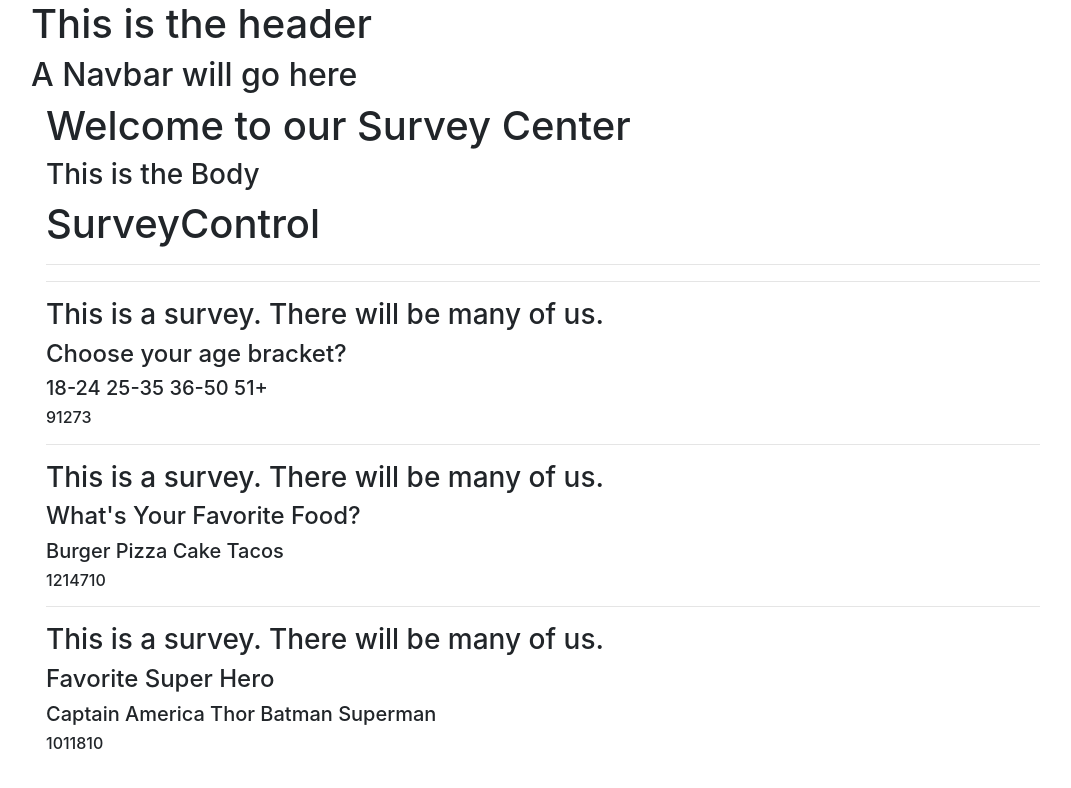
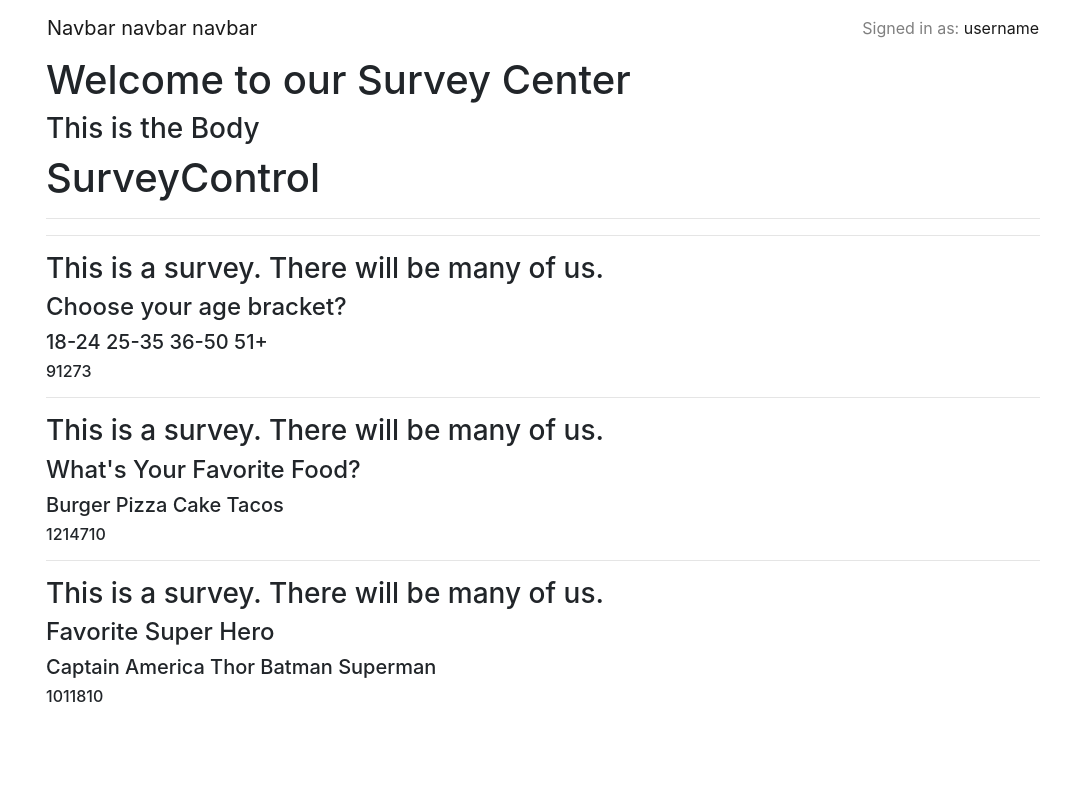
Before and after one commit to brianharv/survey-firestore, a React (Create React App) app: page / in a window 1280 px wide. Shown: the top 788 px of the page, without its empty margins (97-1168 px from the left). Built offline with nearby package versions, Linux system fonts and the light colour scheme.

Commit message:
add navbar
CO-authored-by: Joseph Karnafel <josephkarnafel@gmail.com>
Co-authored-by: Jeff Dinsmore <hello@jeffdinsmore.com>

```diff
--- a/src/components/Header.js
+++ b/src/components/Header.js
@@ -1,10 +1,18 @@
 import React from 'react';
+import Navbar from 'react-bootstrap/Navbar';
 
 function Header() {
   return (
     <React.Fragment>
-      <h1>This is the header</h1>
-      <h2>A Navbar will go here</h2>
+      <Navbar>
+        <Navbar.Brand href="#home">Navbar navbar navbar</Navbar.Brand>
+        <Navbar.Toggle />
+        <Navbar.Collapse className="justify-content-end">
+          <Navbar.Text>
+            Signed in as: <a href="#login">username</a>
+          </Navbar.Text>
+        </Navbar.Collapse>
+      </Navbar>
     </React.Fragment>
   )
 }
```
Also changed, not shown: 1 other file (tests, documents, lock files or other folders).
